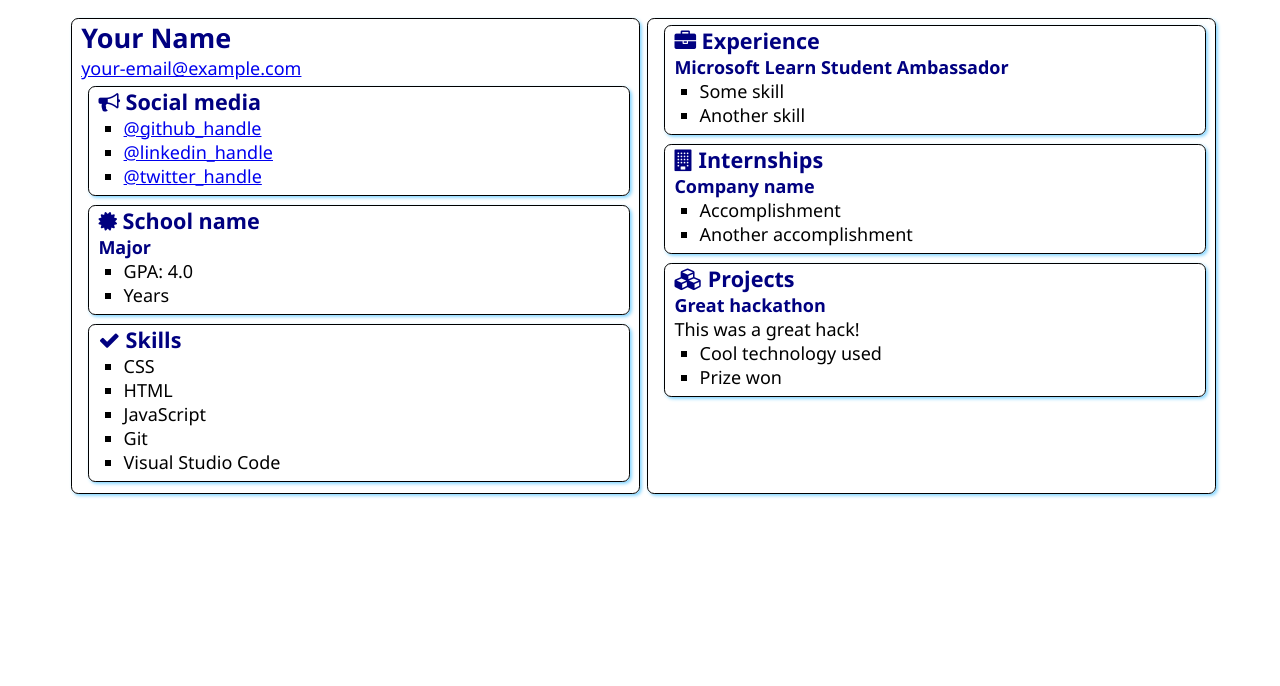
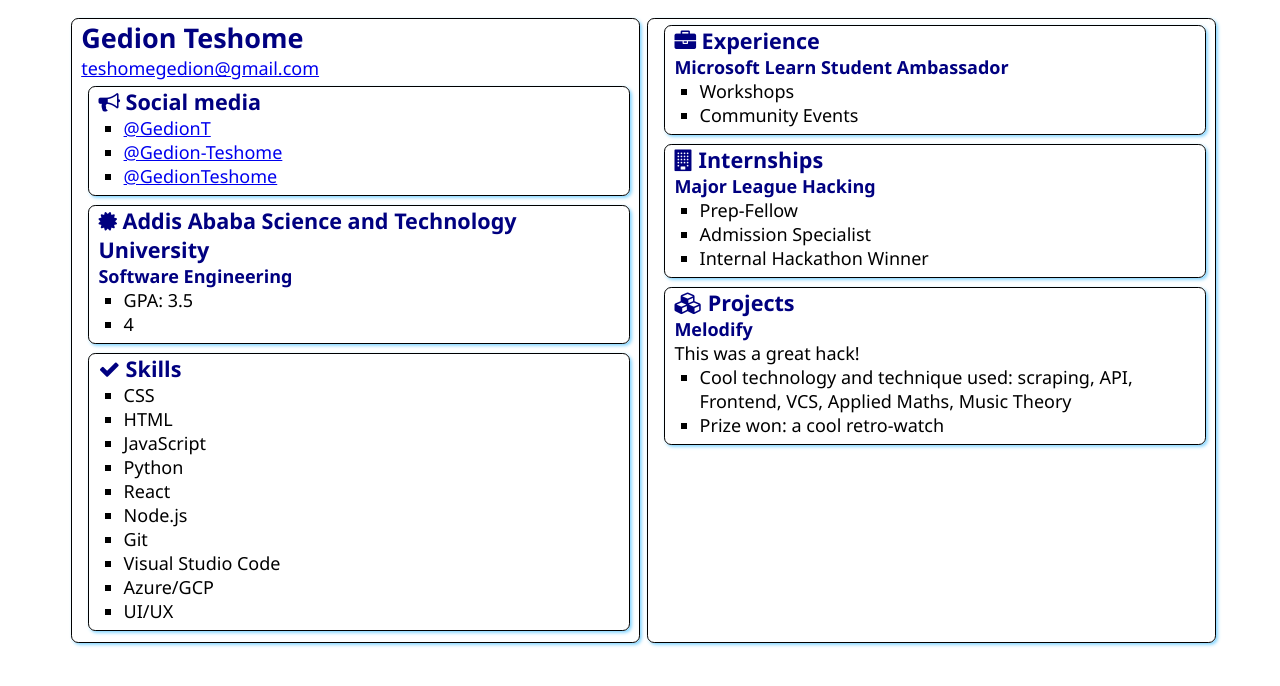
Before and after one commit to GedionT/SATechnicalOnboarding, a plain HTML site: page src/index.html in a window 1280 px wide. Drawn offline with Linux system fonts and the light colour scheme.

Commit message:
Added my name and more example details

```diff
--- a/src/index.html
+++ b/src/index.html
@@ -4,7 +4,7 @@
     <meta charset="UTF-8">
     <meta http-equiv="X-UA-Compatible" content="IE=edge">
     <meta name="viewport" content="width=device-width, initial-scale=1.0">
-    <title>Resume</title>
+    <title>Sample Resume</title>
 
     <link rel="stylesheet" href="style.css">
     <link rel="stylesheet" href="https://cdnjs.cloudflare.com/ajax/libs/font-awesome/4.7.0/css/font-awesome.min.css">
@@ -12,8 +12,8 @@
 <body>
     <main>
         <article class="box">
-            <h1>Your Name</h1>
-            <div><a href="mailto:your.email@example.com">your-email@example.com</a></div>
+            <h1>Gedion Teshome</h1>
+            <div><a href="mailto:your.email@example.com">teshomegedion@gmail.com</a></div>
 
             <section class="box">
                 <h2>
@@ -21,9 +21,9 @@
                     Social media
                 </h2>
                 <ul>
-                    <li><a href="https://github.com/<handle>">@github_handle</a></li>
-                    <li><a href="https://linkedin.com/in/<handle>">@linkedin_handle</a></li>
-                    <li><a href="https://twitter.com/<handle>">@twitter_handle</a></li>
+                    <li><a href="https://github.com/gediont<handle>">@GedionT</a></li>
+                    <li><a href="https://linkedin.com/in/gedion-teshome<handle>">@Gedion-Teshome</a></li>
+                    <li><a href="https://twitter.com/GedionTeshome">@GedionTeshome</a></li>
                 </ul>
             </section>
 
@@ -31,12 +31,12 @@
                 <div class="education">
                     <h2>
                         <i class="fa fa-certificate" aria-hidden="true"></i>
-                        School name
+                        Addis Ababa Science and Technology University
                     </h2>
-                    <h3>Major</h3>
+                    <h3>Software Engineering</h3>
                     <ul>
-                        <li>GPA: 4.0</li>
-                        <li>Years</li>
+                        <li>GPA: 3.5</li>
+                        <li>4</li>
                     </ul>
                 </div>
             </section>
@@ -50,8 +50,13 @@
                     <li>CSS</li>
                     <li>HTML</li>
                     <li>JavaScript</li>
+                    <li>Python</li>
+                    <li>React</li>
+                    <li>Node.js</li>
                     <li>Git</li>
                     <li>Visual Studio Code</li>
+                    <li>Azure/GCP</li>
+                    <li>UI/UX</li>
                 </ul>
             </section>
         </article>
@@ -63,8 +68,8 @@
                 </h2>
                 <h3>Microsoft Learn Student Ambassador</h3>
                 <ul>
-                    <li>Some skill</li>
-                    <li>Another skill</li>
+                    <li>Workshops</li>
+                    <li>Community Events</li>
                 </ul>
             </section>
             <section class="box">
@@ -73,10 +78,11 @@
                     Internships
                 </h2>
 
-                <h3>Company name</h3>
+                <h3>Major League Hacking</h3>
                 <ul>
-                    <li>Accomplishment</li>
-                    <li>Another accomplishment</li>
+                    <li>Prep-Fellow</li>
+                    <li>Admission Specialist</li>
+                    <li>Internal Hackathon Winner</li>
                 </ul>
             </section>
             <section class="box">
@@ -85,11 +91,11 @@
                     Projects
                 </h2>
 
-                <h3>Great hackathon</h3>
+                <h3>Melodify</h3>
                 <div>This was a great hack!</div>
                 <ul>
-                    <li>Cool technology used</li>
-                    <li>Prize won</li>
+                    <li>Cool technology and technique used: scraping, API, Frontend, VCS, Applied Maths, Music Theory</li>
+                    <li>Prize won: a cool retro-watch</li>
                 </ul>
             </section>
         </article>
```
